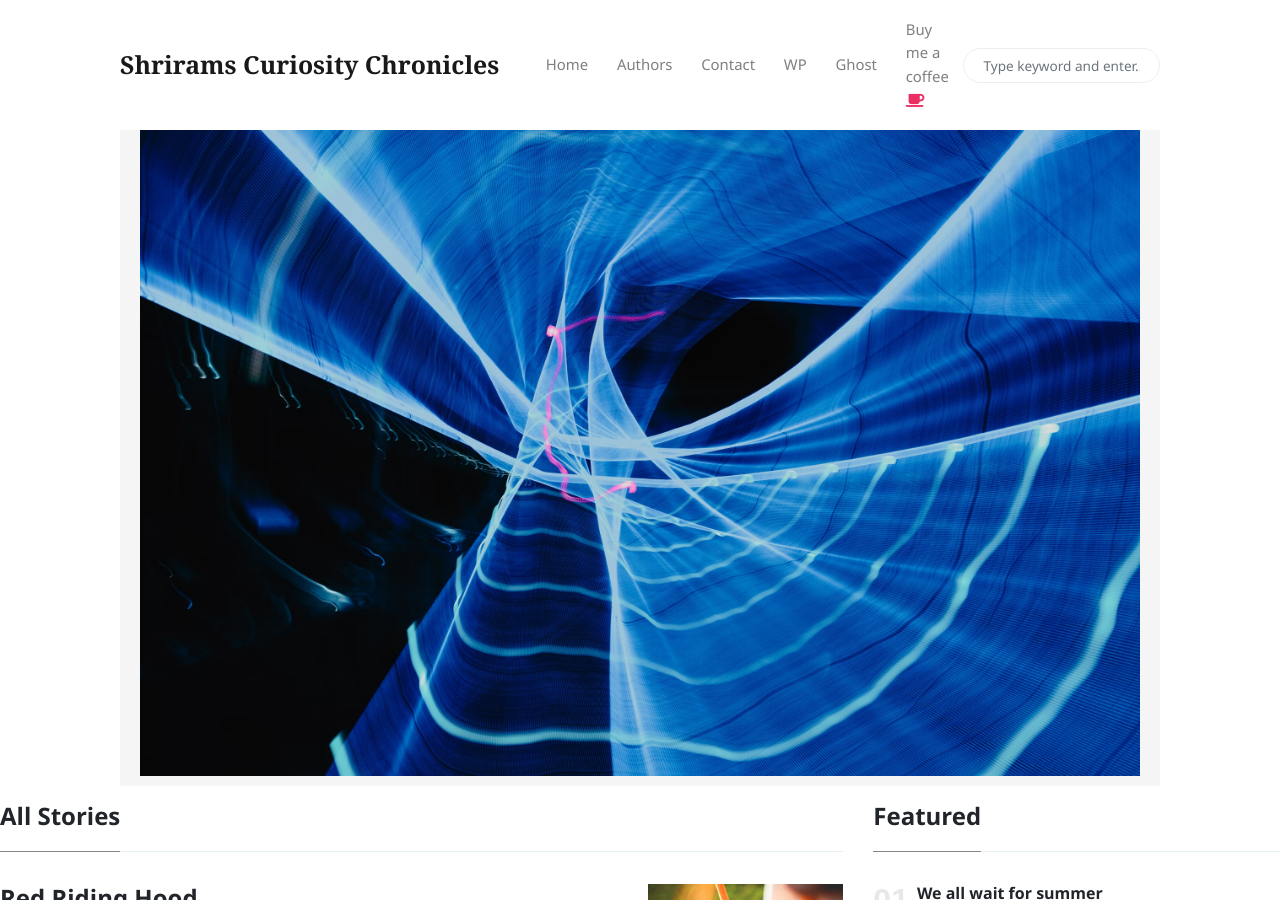
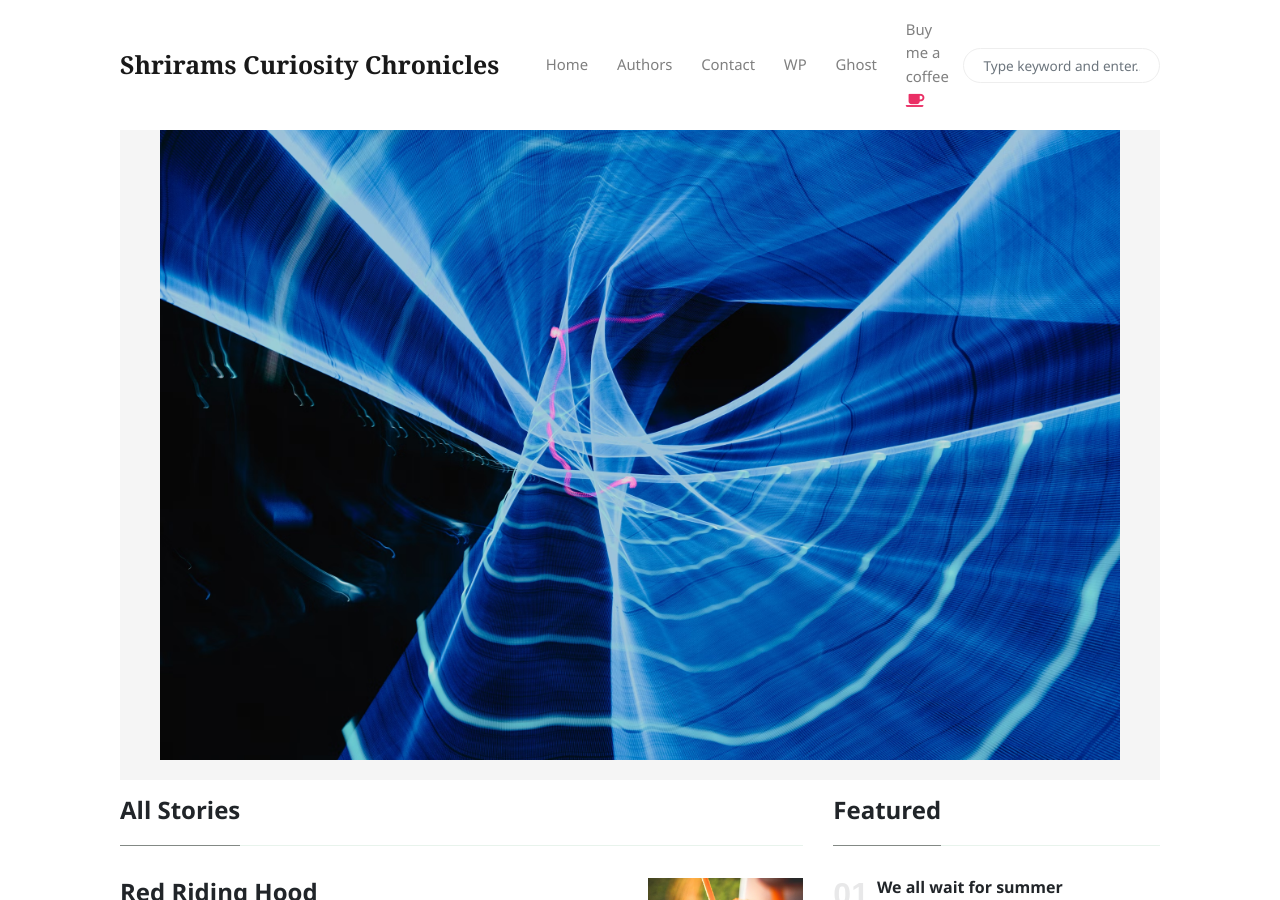
Before and after one commit to shriramtx/shriramtx.github.io, a Jekyll site: the page built from index.html, in a window 1280 px wide and 900 px high. Built offline with Jekyll 4.4.1, drawn with Linux system fonts in a browser that asks for light colours; nearby versions of some CDN libraries; the list of posts is cut into pages by our own code.

Commit message:
Update index.html

```diff
--- a/index.html
+++ b/index.html
@@ -22,9 +22,8 @@ description: "A chronicle of experiences, insights, and discoveries."
   <title>Shriram's Curiosity Chronicles</title>
 </head>
 <body>
-
-
-    <div class="row remove-site-content-margin brand-banner">
+<div class="row remove-site-content-margin brand-banner">
+     <div class="row remove-site-content-margin brand-banner">
         <a href="{{ site.baseurl }}"><img src="/assets/images/banner.avif" alt="Your brand logo"></a>
       </div>
 
```
